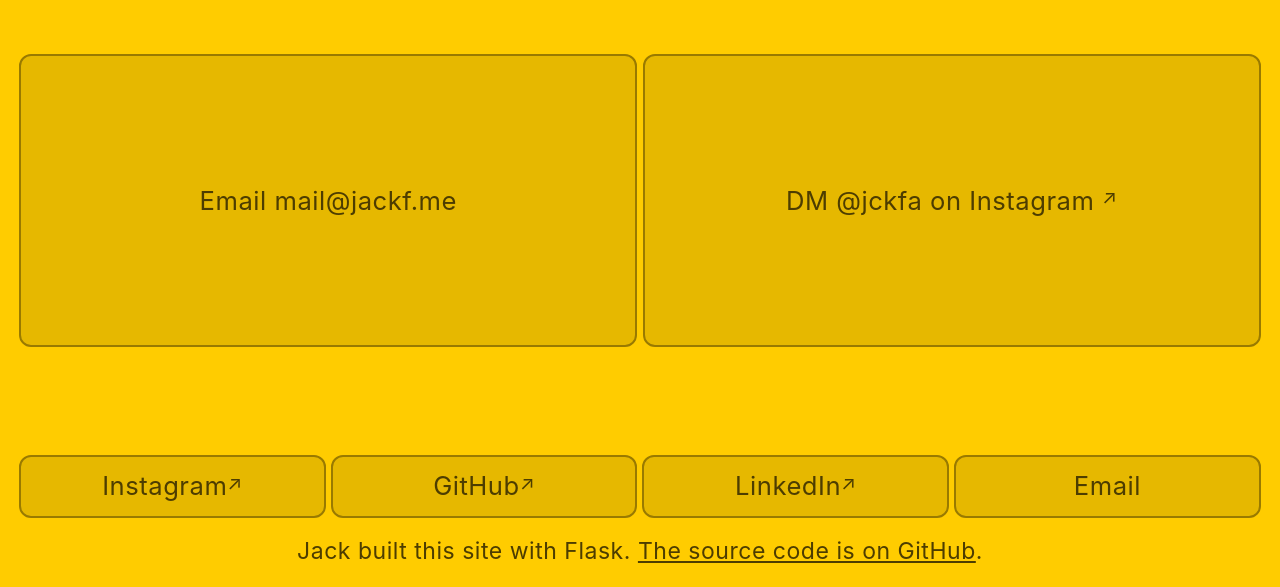
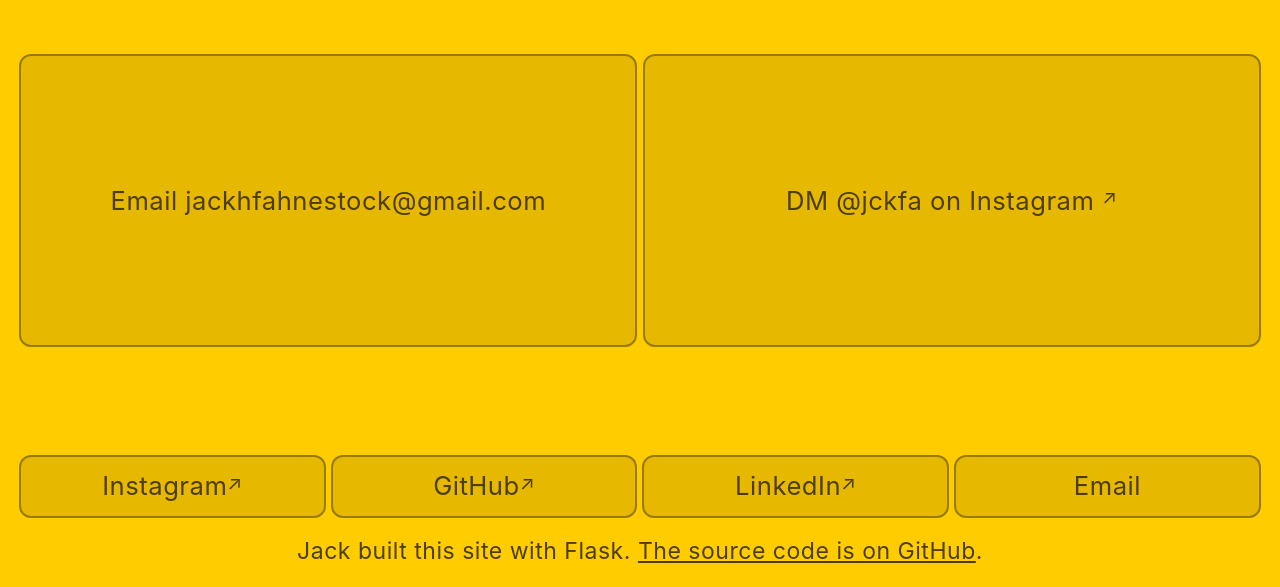
Before and after one commit to jckfa/jckfa.com, a Flask app: page /contact in a window 1280 px wide. Shown: the part 101-688 px from the top of the page. Run offline with Flask 2, Linux system fonts and the light colour scheme; some web fonts are replaced.

Commit message:
update email address

```diff
--- a/templates/contact.html
+++ b/templates/contact.html
@@ -12,8 +12,8 @@
 </div> -->
 
 <div class="contact">
-  <a class="btn" href="mailto:mail@jackf.me" target="_blank">
-    Email mail@jackf.me
+  <a class="btn" href="mailto:jackhfahnestock@gmail.com" target="_blank">
+    Email jackhfahnestock@gmail.com
   </a>
 
   <a class="btn" href="https://instagram.com/jckfa" target="_blank">
```
